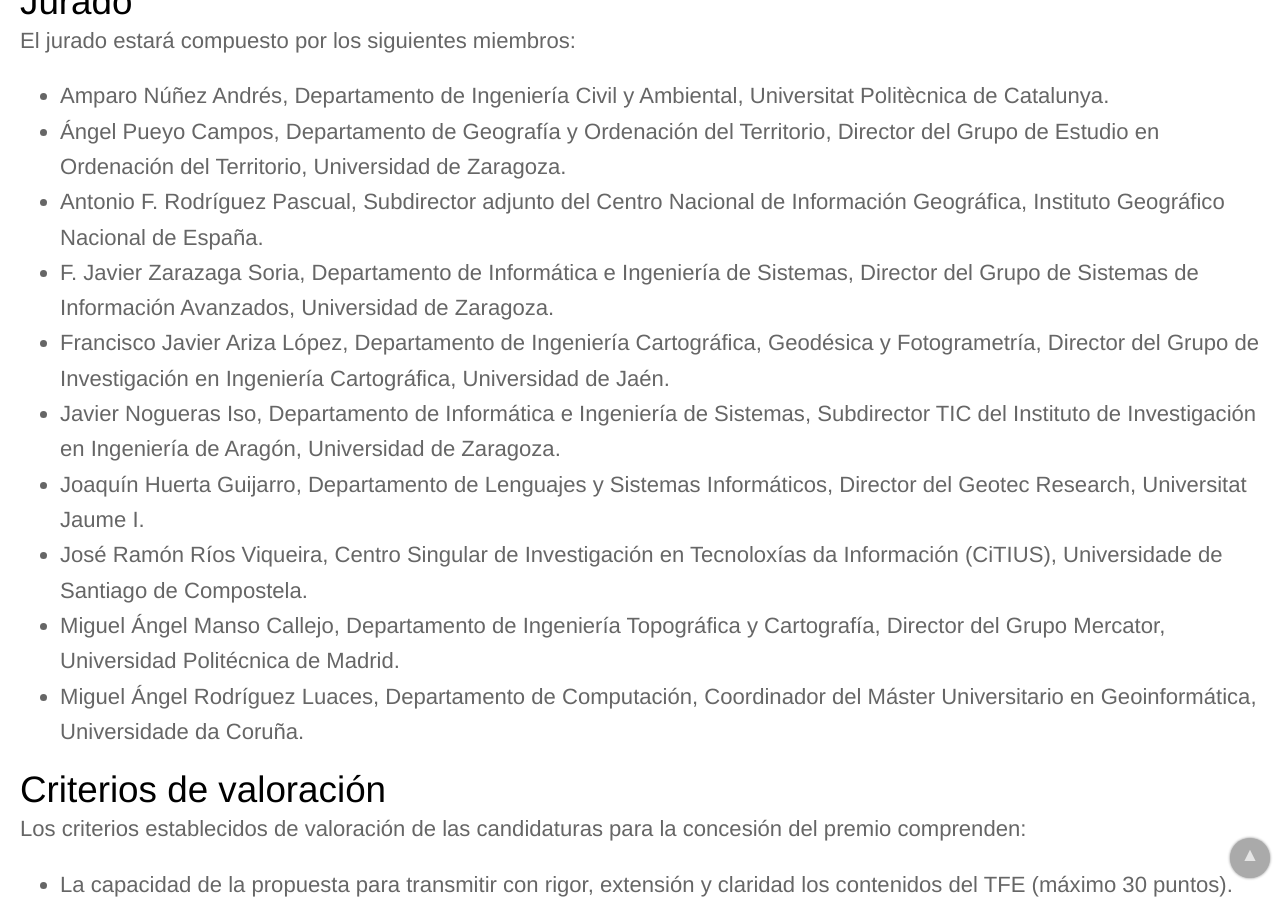
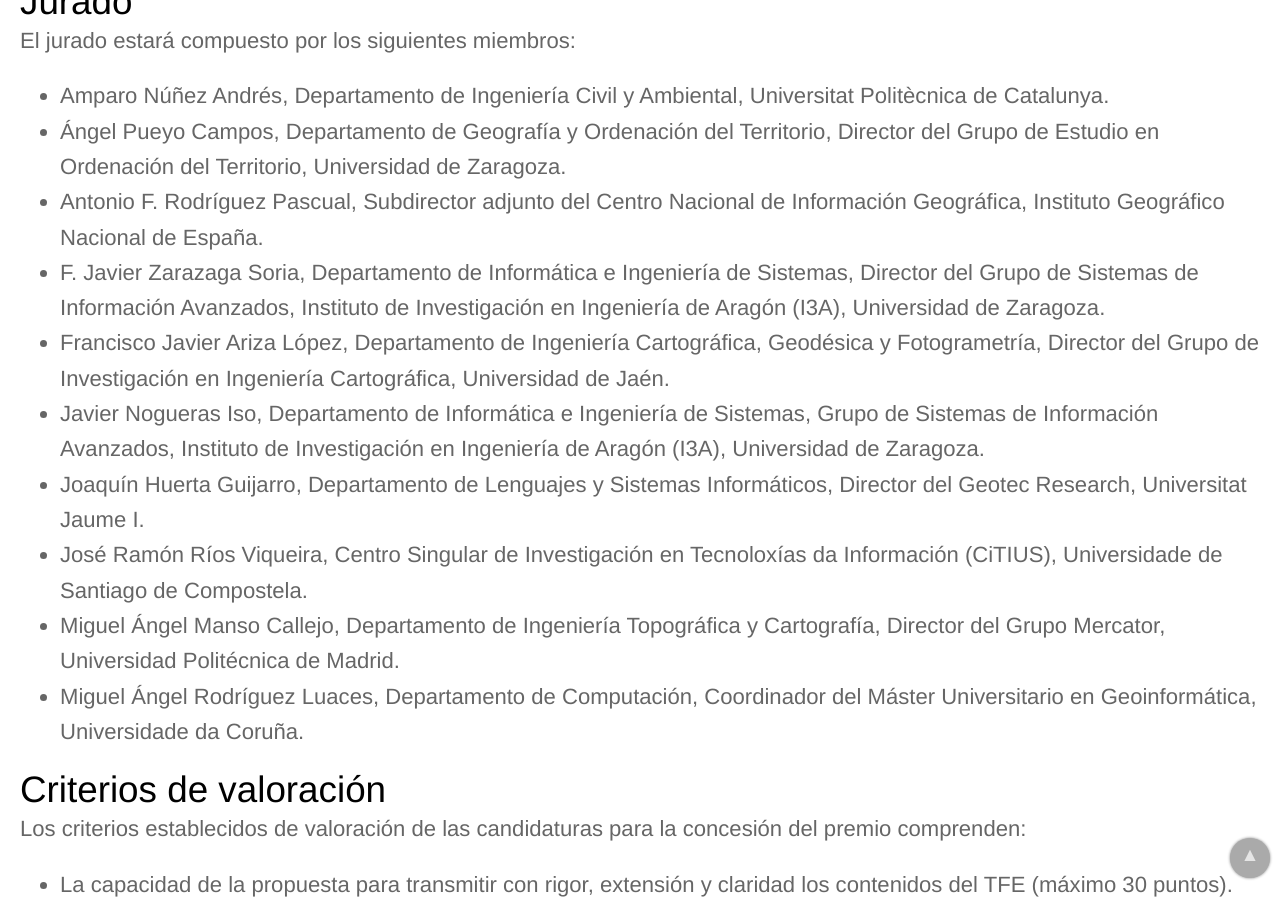
Before and after one commit to IAAA-Lab/IAAA-Lab.github.io, a Jekyll site: the page built from _posts/2020-02-04-cuarta-ed-premios-pedro-muro-tfe.md, in a window 1280 px wide and 900 px high, scrolled down 1570 px. Built offline with Jekyll 4.4.1, drawn with Linux system fonts in a browser that asks for light colours.

Commit message:
Update 2020-02-04-cuarta-ed-premios-pedro-muro-tfe.md

```diff
--- a/_posts/2020-02-04-cuarta-ed-premios-pedro-muro-tfe.md
+++ b/_posts/2020-02-04-cuarta-ed-premios-pedro-muro-tfe.md
@@ -28,9 +28,9 @@
 - Amparo Núñez Andrés, Departamento de Ingeniería Civil y Ambiental, Universitat Politècnica de Catalunya.
 - Ángel Pueyo Campos, Departamento de Geografía y Ordenación del Territorio, Director del Grupo de Estudio en Ordenación del Territorio, Universidad de Zaragoza.
 - Antonio F. Rodríguez Pascual, Subdirector adjunto del Centro Nacional de Información Geográfica, Instituto Geográfico Nacional de España.
-- F. Javier Zarazaga Soria, Departamento de Informática e Ingeniería de Sistemas, Director del Grupo de Sistemas de Información Avanzados, Universidad de Zaragoza.
+- F. Javier Zarazaga Soria, Departamento de Informática e Ingeniería de Sistemas, Director del Grupo de Sistemas de Información Avanzados, Instituto de Investigación en Ingeniería de Aragón (I3A), Universidad de Zaragoza.
 - Francisco Javier Ariza López, Departamento de Ingeniería Cartográfica, Geodésica y Fotogrametría, Director del Grupo de Investigación en Ingeniería Cartográfica, Universidad de Jaén.
-- Javier Nogueras Iso, Departamento de Informática e Ingeniería de Sistemas, Subdirector TIC del Instituto de Investigación en Ingeniería de Aragón, Universidad de Zaragoza.
+- Javier Nogueras Iso, Departamento de Informática e Ingeniería de Sistemas, Grupo de Sistemas de Información Avanzados,  Instituto de Investigación en Ingeniería de Aragón (I3A), Universidad de Zaragoza.
 - Joaquín Huerta Guijarro, Departamento de Lenguajes y Sistemas Informáticos, Director del Geotec Research, Universitat Jaume I.
 - José Ramón Ríos Viqueira, Centro Singular de Investigación en Tecnoloxías da Información (CiTIUS), Universidade de Santiago de Compostela.
 - Miguel Ángel Manso Callejo, Departamento de Ingeniería Topográfica y Cartografía, Director del Grupo Mercator, Universidad Politécnica de Madrid.
```
